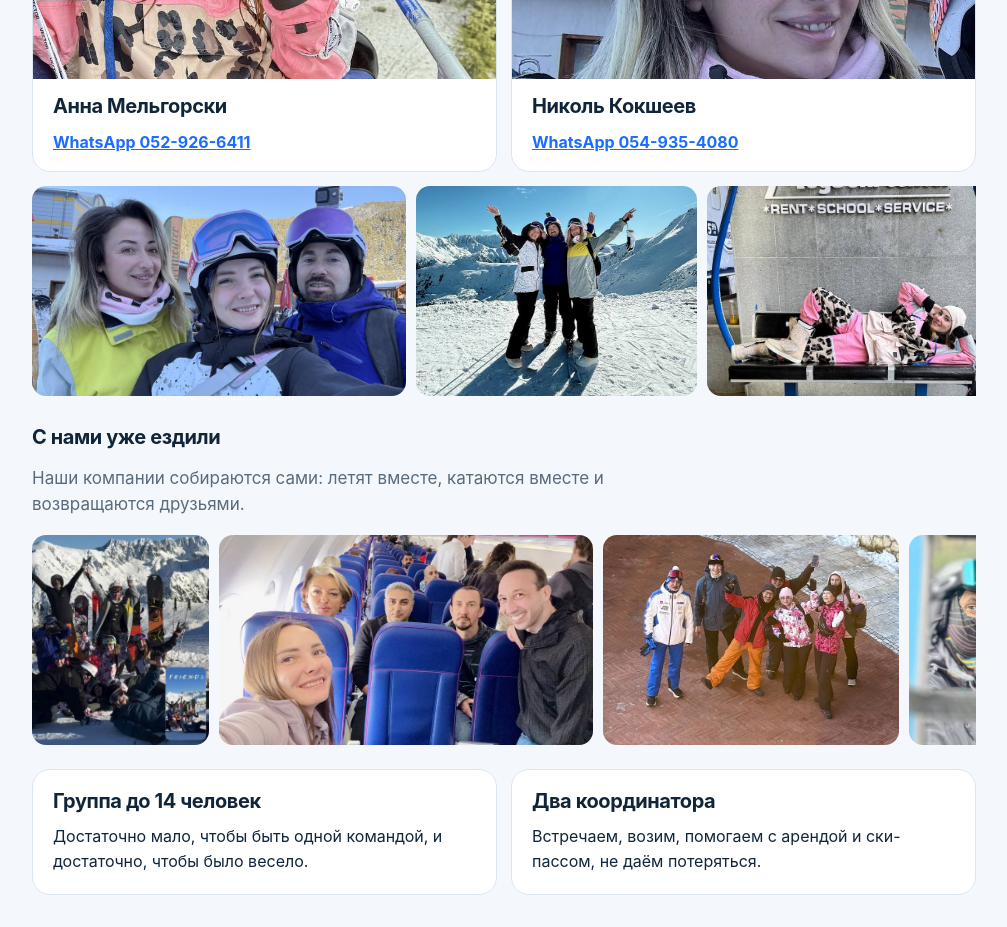
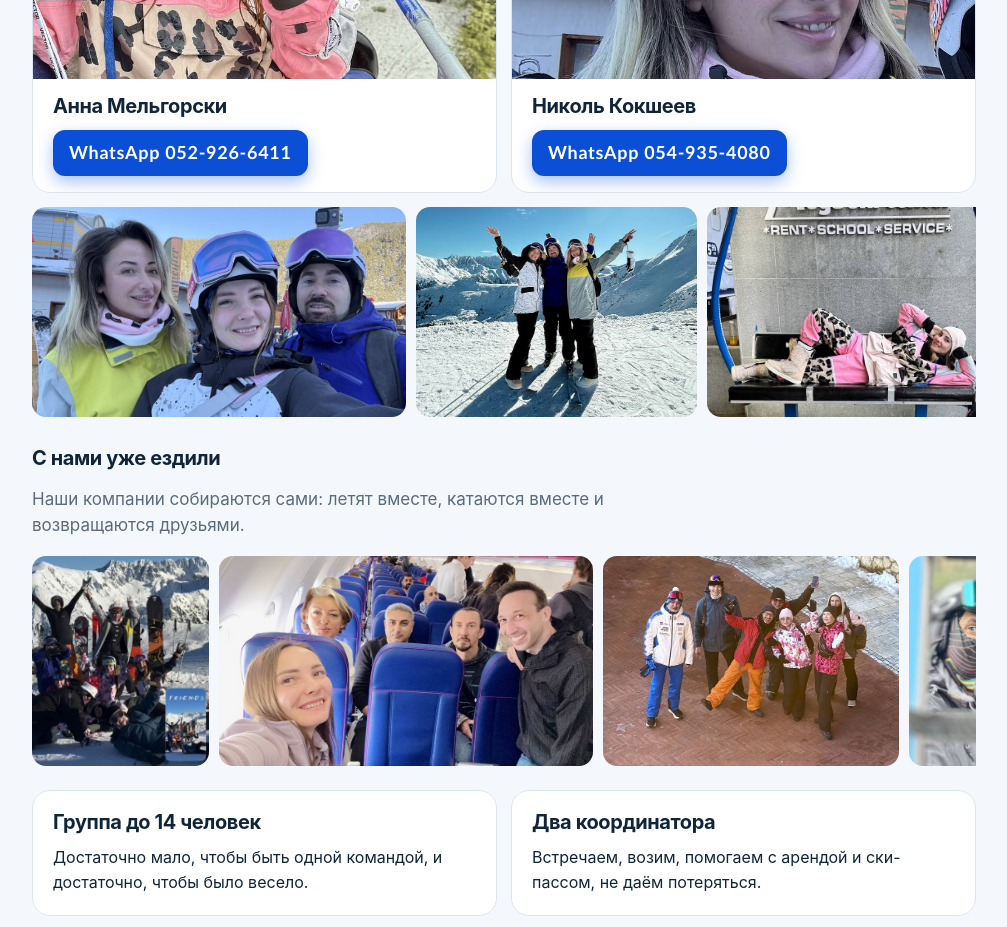
Before and after one commit to Shashkist/snow-tour-france, a plain HTML site: page index.html in a window 1280 px wide. Shown: the part 7160-8087 px from the top of the page, without its empty margins (136-1143 px from the left). Drawn offline with Linux system fonts and the light colour scheme.

Commit message:
Измени пожалуйста цвета номеров телефонов Анны и Николь на более контрас
Requested via Telegram (Anna). Model: anthropic/claude-sonnet-5.5, 3 steps, $0.078.

```diff
--- a/index.html
+++ b/index.html
@@ -107,8 +107,8 @@
 <h2>Организаторы</h2>
 <p class="lead">Две сноубордистки, организаторы мероприятий и просто люди, которые любят людей и снег. Едем так, чтобы было классно и тем, кто приезжает один, и тем, кто с друзьями.</p>
 <div class="grid" style="margin-top:16px">
-<div class="card" style="padding:0;overflow:hidden"><img data-g loading="lazy" decoding="async" src="img/org-anna.jpg" alt="Анна" style="width:100%;height:300px;object-fit:cover"><div style="padding:16px 20px"><h3>Анна Мельгорски</h3><a href="https://wa.me/972529266411" style="color:var(--accent2);font-weight:700">WhatsApp 052-926-6411</a></div></div>
-<div class="card" style="padding:0;overflow:hidden"><img data-g loading="lazy" decoding="async" src="img/org-nicole.jpg" alt="Николь" style="width:100%;height:300px;object-fit:cover;object-position:center top"><div style="padding:16px 20px"><h3>Николь Кокшеев</h3><a href="https://wa.me/972549354080" style="color:var(--accent2);font-weight:700">WhatsApp 054-935-4080</a></div></div>
+<div class="card" style="padding:0;overflow:hidden"><img data-g loading="lazy" decoding="async" src="img/org-anna.jpg" alt="Анна" style="width:100%;height:300px;object-fit:cover"><div style="padding:16px 20px"><h3>Анна Мельгорски</h3><a href="https://wa.me/972529266411" style="display:inline-block;background:#0b4fd6;color:#fff;text-decoration:none;font-family:'Avenir Next','Trebuchet MS',Verdana,sans-serif;font-size:18px;font-weight:700;letter-spacing:.04em;padding:9px 16px;border-radius:12px;box-shadow:0 6px 16px rgba(11,79,214,.35)">WhatsApp 052-926-6411</a></div></div>
+<div class="card" style="padding:0;overflow:hidden"><img data-g loading="lazy" decoding="async" src="img/org-nicole.jpg" alt="Николь" style="width:100%;height:300px;object-fit:cover;object-position:center top"><div style="padding:16px 20px"><h3>Николь Кокшеев</h3><a href="https://wa.me/972549354080" style="display:inline-block;background:#0b4fd6;color:#fff;text-decoration:none;font-family:'Avenir Next','Trebuchet MS',Verdana,sans-serif;font-size:18px;font-weight:700;letter-spacing:.04em;padding:9px 16px;border-radius:12px;box-shadow:0 6px 16px rgba(11,79,214,.35)">WhatsApp 054-935-4080</a></div></div>
 </div>
 <div class="strip"><img data-g loading="lazy" decoding="async" src="img/team-01.jpg" alt="Анна и Николь"><img data-g loading="lazy" decoding="async" src="img/team-02.jpg" alt="Анна и Николь на склоне"><img data-g loading="lazy" decoding="async" src="img/team-03.jpg" alt="Анна"><img data-g loading="lazy" decoding="async" src="img/team-04.jpg" alt="Анна"><img data-g loading="lazy" decoding="async" src="img/team-05.jpg" alt="Анна и Николь"><img data-g loading="lazy" decoding="async" src="img/team-06.jpg" alt="Анна на подъёмнике"></div>
 <h3 style="margin-top:22px">С нами уже ездили</h3>
```
